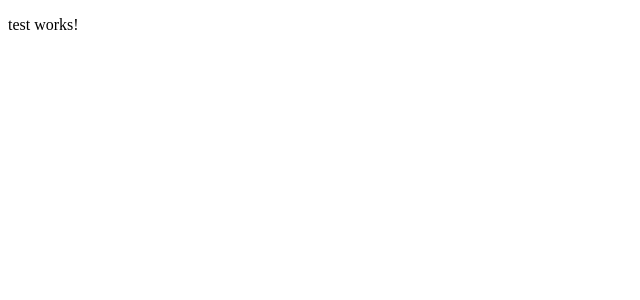
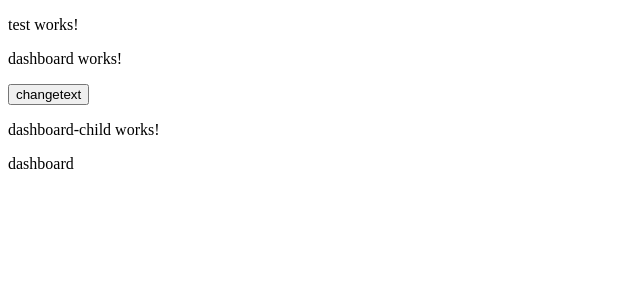
Before and after one commit to abdiel-nk/angular_g, an Angular app: page / in a window 1280 px wide. Shown: the top 300 px of the page, without its empty margins (0-640 px from the left). Built offline with nearby package versions, Linux system fonts and the light colour scheme.

Commit message:
onchanges and handleclick

```diff
--- a/src/app/app.component.html
+++ b/src/app/app.component.html
@@ -1,2 +1,3 @@
 <app-test/>
 <router-outlet></router-outlet>
+<app-dashboard></app-dashboard>
--- a/src/app/app.component.ts
+++ b/src/app/app.component.ts
@@ -1,11 +1,14 @@
-import { Component } from '@angular/core';
+import { ChangeDetectionStrategy, Component } from '@angular/core';
 import { RouterOutlet } from '@angular/router';
 import { TestComponent } from './test/test.component';
+import { NgIf } from '@angular/common';
+import { DashboardComponent } from './dashboard/component/dashboard.component';
 
 @Component({
   selector: 'app-root',
   standalone: true,
-  imports: [RouterOutlet, TestComponent],
+  changeDetection: ChangeDetectionStrategy.OnPush,
+  imports: [NgIf,RouterOutlet, TestComponent,DashboardComponent],
   templateUrl: './app.component.html',
   styleUrl: './app.component.css'
 })
--- a/src/app/dashboard/component/dashboard-child/dashboard-child.component.ts
+++ b/src/app/dashboard/component/dashboard-child/dashboard-child.component.ts
@@ -18,7 +18,6 @@ export class DashboardChildComponent implements OnInit {
 
   }
 
-
  ngOnInit():void{
     console.log("se inicializo el dashboard child");
 
```
